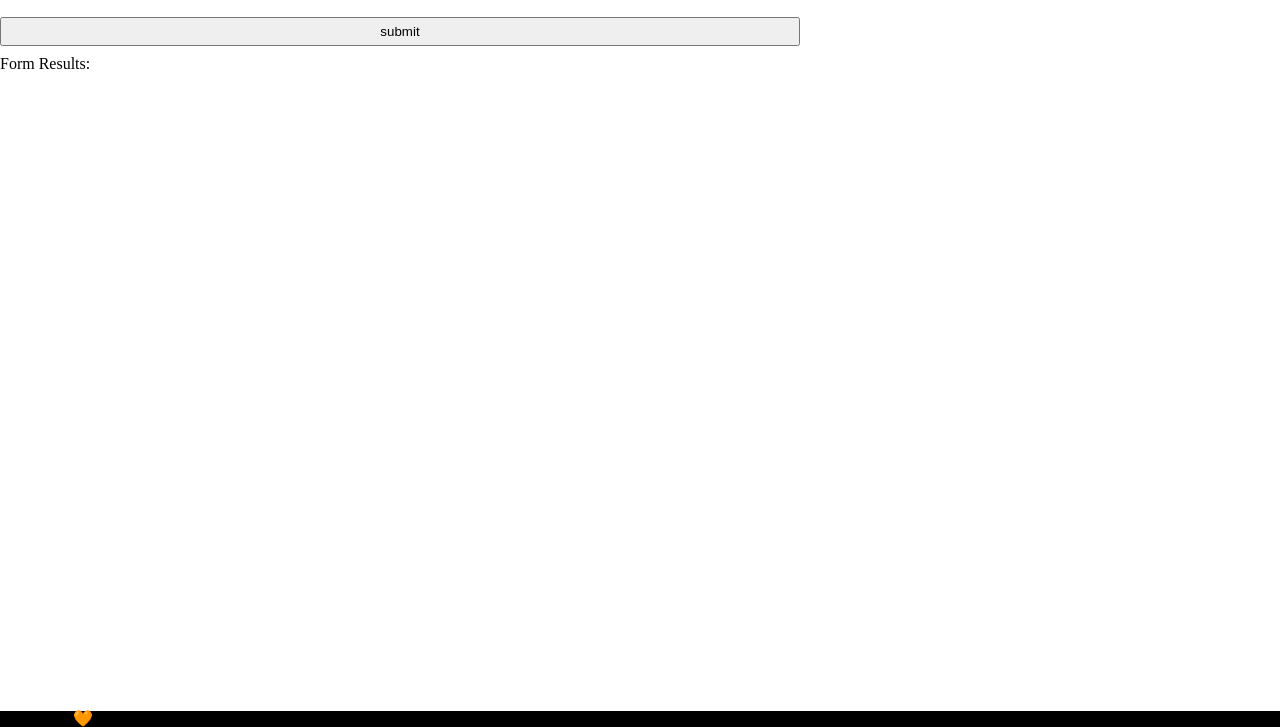
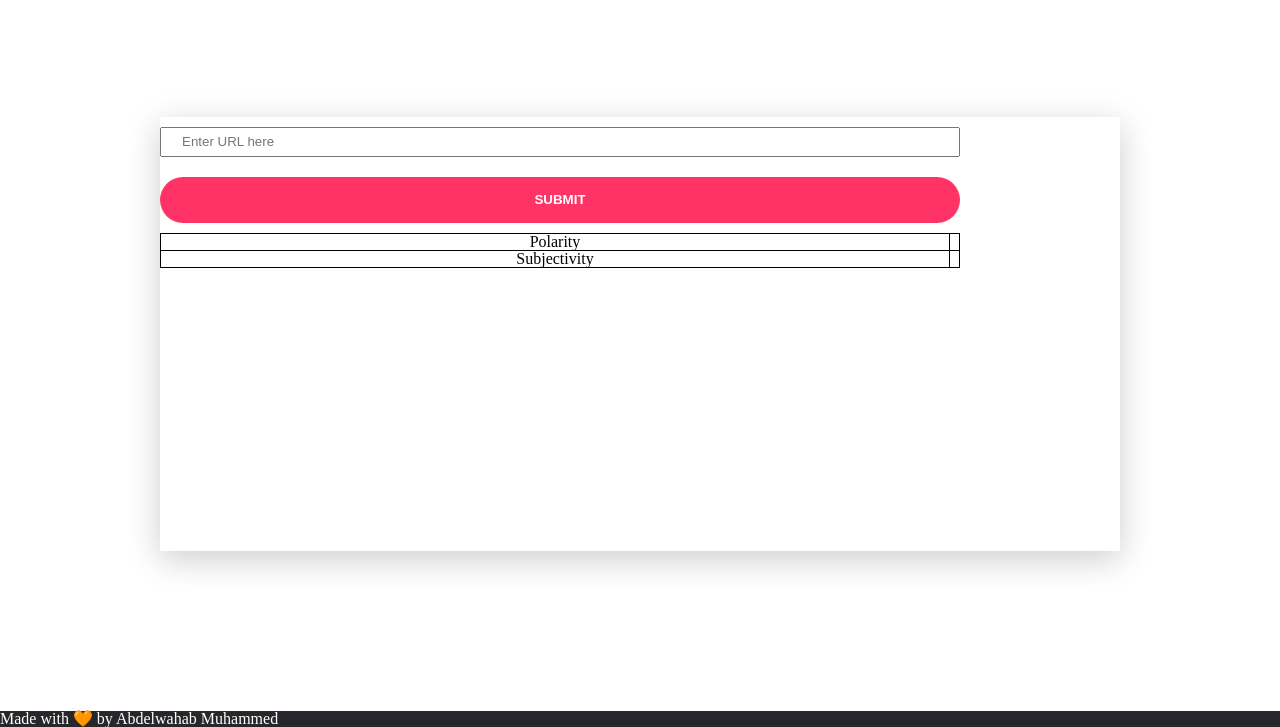
Before and after one commit to Abdelwahab1242/Evaluate-News-Articles-NLP, a website built with webpack: page src/client/views/index.html in a window 1280 px wide. Shown: the part 73-800 px from the top of the page. Built offline with nearby package versions, Linux system fonts and the light colour scheme.

Commit message:
Fixing functionality in the build

```diff
--- a/package.json
+++ b/package.json
@@ -3,7 +3,7 @@
   "version": "1.0.0",
   "main": "index.js",
   "scripts": {
-    "test": "echo \"Error: no test specified\" && exit 1",
+    "test": "jest",
     "start": "node src/server/index.js",
     "build-prod": "webpack --config webpack.prod.js",
     "build-dev": "webpack-dev-server  --config webpack.dev.js --open"
@@ -32,9 +32,11 @@
     "clean-webpack-plugin": "^3.0.0",
     "css-loader": "^3.4.2",
     "html-webpack-plugin": "^3.2.0",
+    "jest": "^25.1.0",
     "node-sass": "^4.13.1",
     "sass-loader": "^8.0.2",
     "style-loader": "^1.1.3",
-    "webpack-dev-server": "^3.7.2"
+    "webpack-dev-server": "^3.7.2",
+    "workbox-webpack-plugin": "^5.0.0"
   }
 }
--- a/src/client/js/formHandler.js
+++ b/src/client/js/formHandler.js
@@ -1,7 +1,7 @@
 function handleSubmit(e) {
   e.preventDefault();
 
-  const baseURL = "http://localhost:8080/sentiment";
+  const baseURL = "http://localhost:8081/sentiment";
   const url = document.getElementById("url").value;
 
   if (isURL(url)) {
@@ -16,10 +16,10 @@ function handleSubmit(e) {
       .then(res => res.json())
       .then(res => {
         document.getElementById(
-          "results"
+          "polarity"
         ).innerHTML = `Polarity: ${res.polarity}<br>`;
         document.getElementById(
-          "results"
+          "subjectivity"
         ).innerHTML = `Subjectivity: ${res.subjectivity}`;
       });
   } else {
--- a/src/client/styles/base.scss
+++ b/src/client/styles/base.scss
@@ -7,9 +7,44 @@ body {
 
 main {
   flex: 2;
+  margin: 10rem;
+  box-shadow: 0 0.5rem 2rem rgba(0, 0, 0, 0.2);
 }
 
 section {
   max-width: 800px;
   margin: 50px auto;
+  padding: 5rem;
 }
+
+table {
+  width: 100%;
+  padding: 5rem;
+  border: 1px solid black;
+  border-collapse: collapse;
+  th,
+  td {
+    border: 1px solid black;
+    border-collapse: collapse;
+  }
+}
+
+#submit {
+  color: #ffffff;
+  background-color: #ff3366;
+  text-transform: uppercase;
+  font-weight: bold;
+  padding: 15px;
+  border-radius: 50px;
+  display: inline-block;
+  border: none;
+  transition: all 0.4s ease 0s;
+  cursor: pointer;
+}
+
+#submit:hover {
+  background: #434343;
+  letter-spacing: 1px;
+  box-shadow: 5px 40px -10px rgba(0, 0, 0, 0.57);
+  transition: all 0.4s ease 0s;
+}
--- a/src/client/styles/footer.scss
+++ b/src/client/styles/footer.scss
@@ -1,3 +1,9 @@
 footer {
-  background-color: black;
+  display: flex;
+  justify-content: center;
+  background-color: #26272b;
+  padding: 20px 20px;
+  p {
+    color: white;
+  }
 }
--- a/src/client/styles/header.scss
+++ b/src/client/styles/header.scss
@@ -2,7 +2,7 @@ header {
   display: flex;
   justify-content: space-between;
   align-items: center;
-  padding: 20px 10%;
+  padding: 30px 15%;
   box-shadow: 0 2px 3px -2px rgba(0, 0, 0, 0.2);
   nav {
     font-family: "Abril Fatface", cursive;
--- a/src/client/views/index.html
+++ b/src/client/views/index.html
@@ -25,19 +25,39 @@
             <section>
                 <form class="" onsubmit="return handleSubmit(event)">
                     <input id="url" type="url" name="input" placeholder="Enter URL here">
-                    <input type="submit" name="" value="submit" onclick="return Client.handleSubmit(event)" onsubmit="return Client.handleSubmit(event)">
+                    <input type="submit" id="submit" value="submit" onclick="return Client.handleSubmit(event)" onsubmit="return Client.handleSubmit(event)">
                 </form>
             <section>
 
             <section>
-                <strong>Form Results:</strong>
-                <div id="results"></div>
+               <!-- <strong>Form Results:</strong>
+                <div id="subjectivity"></div>
+                <div id="polarity"></div> -->
+                <table>
+                    <tr>
+                        <th>Polarity</th>
+                        <td id="polarity"></td>
+                    </tr>
+                    <tr>
+                        <th>Subjectivity</th>
+                        <td id="subjectivity"></td>
+                    </tr>
+
+                </table>
             </section>
         </main>
 
         <footer>
             <p>Made with &#129505; by Abdelwahab Muhammed</p>
         </footer>
-
+        <script>
+            // Check that service workers are supported
+            if ('serviceWorker' in navigator) {
+                // Use the window load event to keep the page load performant
+                window.addEventListener('load', () => {
+                    navigator.serviceWorker.register('/service-worker.js');
+                });
+            }
+        </script>
     </body>
 </html>
--- a/src/server/index.js
+++ b/src/server/index.js
@@ -37,8 +37,8 @@ app.get("/", function(req, res) {
 });
 
 // designates what port the app will listen to for incoming requests
-app.listen(8080, function() {
-  console.log("Example app listening on port 8080!");
+app.listen(8081, function() {
+  console.log("Example app listening on port 8081!");
 });
 
 app.post("/sentiment", (req, res) => {
```
Also changed, not shown: src/client/js/formHandler.test.js (added, +5 -0 lines), webpack.prod.js (+7 -1 lines), 1 other file.
